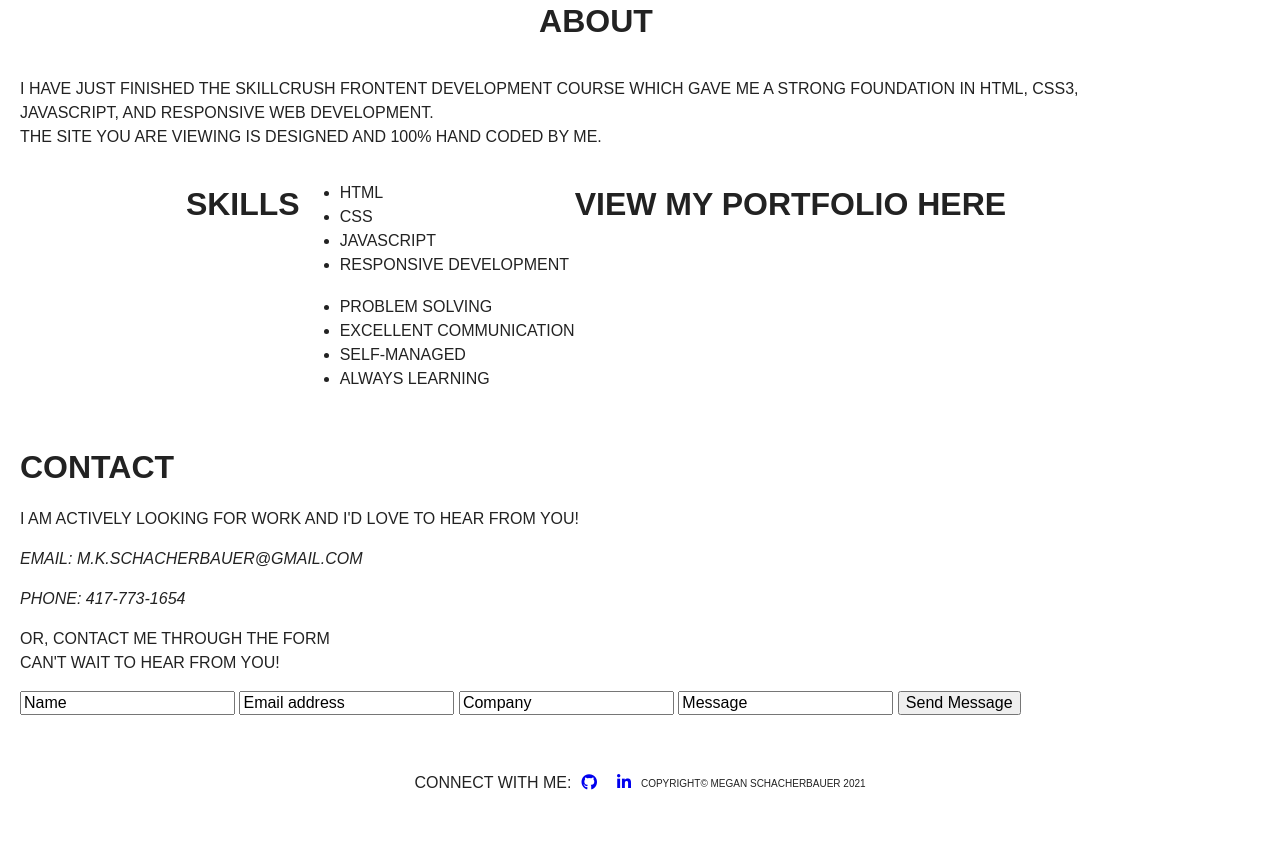
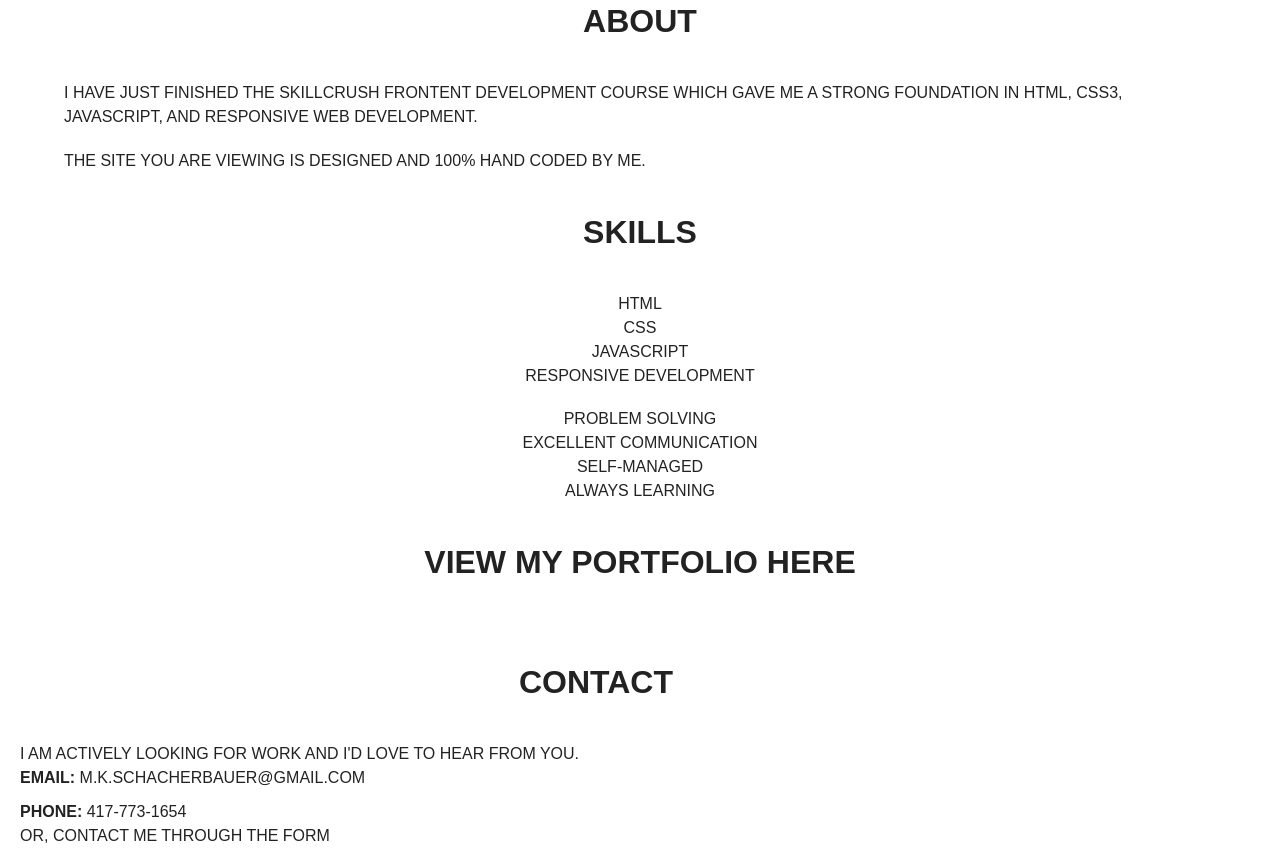
Before and after one commit to MSchak/portfolio-site, a website built with Parcel: page index.html in a window 1280 px wide. Shown: the part 487-1338 px from the top of the page. Before the commit the page ends 1298 px from the top, so only its background shows below. Built offline with nearby package versions, Linux system fonts and the light colour scheme.

Commit message:
Added about and contact structural css

```diff
--- a/css/main.css
+++ b/css/main.css
@@ -102,9 +102,6 @@ html {
 body{
   font-family: "Century Gothic Std", sans-serif;
   text-transform: uppercase;
-  display: flex;
-  flex-flow: row wrap;
-  justify-content: center;
 }
 
 h1{
@@ -122,6 +119,10 @@ p, .skills ul li{
   line-height: 1.5em;
 }
 
+ul{
+  margin: 0;
+  list-style-type:none;
+}
 
 /****************HEADER AND FOOTER*************************/
 header,
@@ -174,7 +175,7 @@ footer .content-wrapper{
   flex-flow: row wrap;
   justify-content: center;
   align-items: center;
-  margin-bottom: 0;
+  margin: 0;
 }
 
 footer .copyright{
@@ -199,27 +200,70 @@ footer .icon{
   min-height: 300px;
 }
 
-.hero .content-wrapper{
-  display: flex;
-}
-
 
 /****************ABOUT SECTION*************************/
 #about {
   display: flex;
   flex-flow: row wrap;
+  justify-content: center;
+  align-items: center;
 }
 
-#about .about-content, #about .skills{
+#about .about-content h1, #about .skills h1{
+  text-align: center;
+  padding-bottom: 20px;
+}
+
+#about .about-content p{
+  padding-bottom: 20px;
+  margin: 0;
+}
+
+#about .about-content p br{
+  padding-bottom: 30px;
+}
+
+#about .skills ul{
+  text-align: center;
+  padding: 0 0 20px 0;
+}
+
+#about .skills .call-to-action{
+  padding-bottom: 0;
+}
+
+/****************CONTACT SECTION*************************/
+
+#contact{
+  display: flex;
+  flex-flow: row wrap;
+}
+.contact-content h1{
+  text-align:center;
+  padding-bottom: 20px;
+}
+.contact-content address{
+  font-style: normal;
+}
+
+.contact-content p{
+  margin: 0;
+}
+
+.contact-content address .email{
+  margin-bottom: 10px;
+}
+
+.form{
   display: flex;
   flex-flow: row wrap;
   justify-content: center;
+  padding-top: 20px;
 }
 
-
-/****************CONTACT SECTION*************************/
-
-
+.form input{
+  width: 55%;
+}
 
 
 
--- a/index.html
+++ b/index.html
@@ -47,17 +47,18 @@
   <main>
     <section class="hero">
       <div class="content-wrapper">
-        <h1>Hi! I'm Megan Schacherbauer, and I want to be your next junior web developer!</h1>
+        <h1>Hi! I'm Megan Schacherbauer, and I want to be your next junior web developer.</h1>
       </div>
     </section>
 
     <section id="about">
       <div class="content-wrapper">
+
         <article class="about-content">
           <h1>About</h1>
-          <p>I have just finished the skillcrush frontent development course which gave me a strong foundation in HTML, CSS3, JAVASCRIPT, and Responsive Web Development.<br>
-          The site you are viewing is designed and 100% hand coded by me.
-          </p>
+          <p>I have just finished the skillcrush frontent development course which gave me a
+            strong foundation in HTML, CSS3, JAVASCRIPT, and Responsive Web Development.</p>
+          <p>The site you are viewing is designed and 100% hand coded by me.</p>
         </article>
 
         <article class="skills">
@@ -84,13 +85,12 @@
 
         <div class="contact-content">
           <h1>Contact</h1>
-          <p>I am actively looking for work and I'd love to hear from you!</p>
+          <p>I am actively looking for work and I'd love to hear from you.</p>
           <address>
-            <p>Email: m.k.schacherbauer@gmail.com</p>
-            <p>Phone: 417-773-1654</p>
+            <p class="email"><strong>Email:</strong> m.k.schacherbauer@gmail.com</p>
+            <p><strong>Phone:</strong> 417-773-1654</p>
           </address>
-          <p>Or, contact me through the form<br>
-          Can't wait to hear from you!</p>
+          <p>Or, contact me through the form</p>
         </div>
 
         <div class="form">
```
